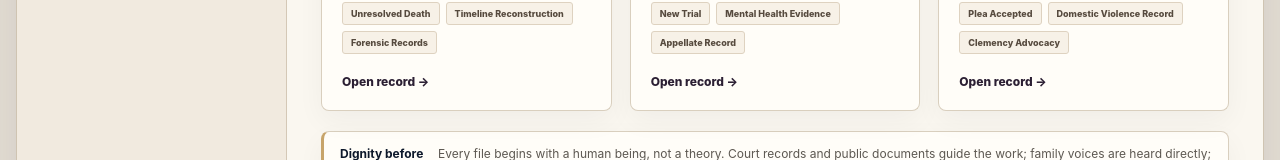
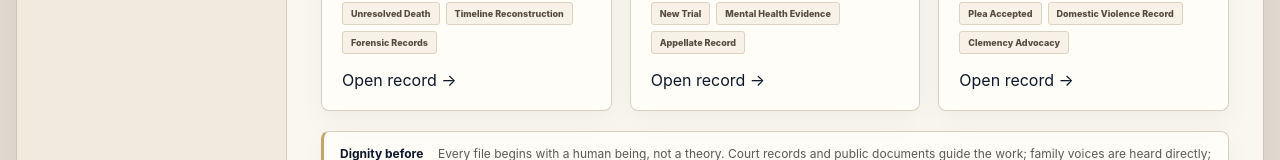
Before and after one commit to katenoahpersonal-svg/Hope-Records, a Next.js app: page / in a window 1280 px wide. Shown: the part 1757-1917 px from the top of the page. Built offline with nearby package versions, Linux system fonts and the light colour scheme.

Commit message:
Make entire featured case cards clickable

```diff
--- a/components/CaseCard.tsx
+++ b/components/CaseCard.tsx
@@ -8,6 +8,7 @@ export function CaseCard({ item }: { item: CaseRecord }) {
   const displayItem = applyCaseMediaOverrides(applyCurrentCaseUpdates(applyEditorialOverrides(item)));
 
   return (
+    <Link className="caseCardLink" href={`/cases/${displayItem.slug}`} aria-label={`Open ${displayItem.name} record`}>
       <article className="caseCard priorityCard">
         <div className="casePortrait">
           <img src={displayItem.heroImage} alt={`${displayItem.name} case photograph`} />
@@ -21,8 +22,9 @@ export function CaseCard({ item }: { item: CaseRecord }) {
           <p className="caseMeta">{displayItem.dateLabel} · {displayItem.location}</p>
           <p className="compactCaseSummary">{displayItem.summary}</p>
           <div className="caseTagRow">{displayItem.tags.slice(0, 3).map((tag) => <span key={tag}>{tag}</span>)}</div>
-        <Link href={`/cases/${displayItem.slug}`}>Open record →</Link>
+          <span className="caseOpenLink">Open record →</span>
         </div>
       </article>
+    </Link>
   );
 }
```
Lines whose indentation alone changed are shown as unchanged.
